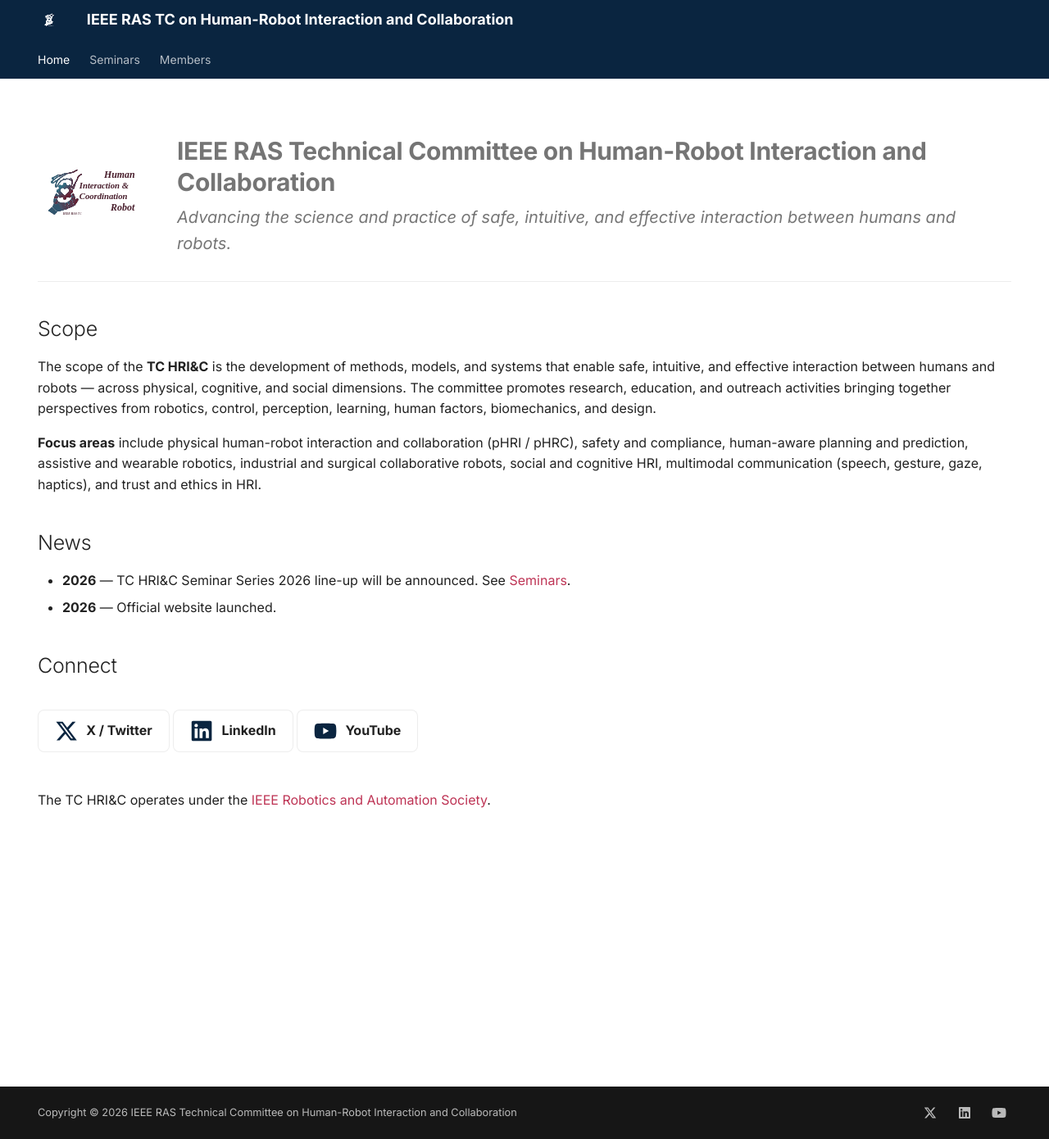
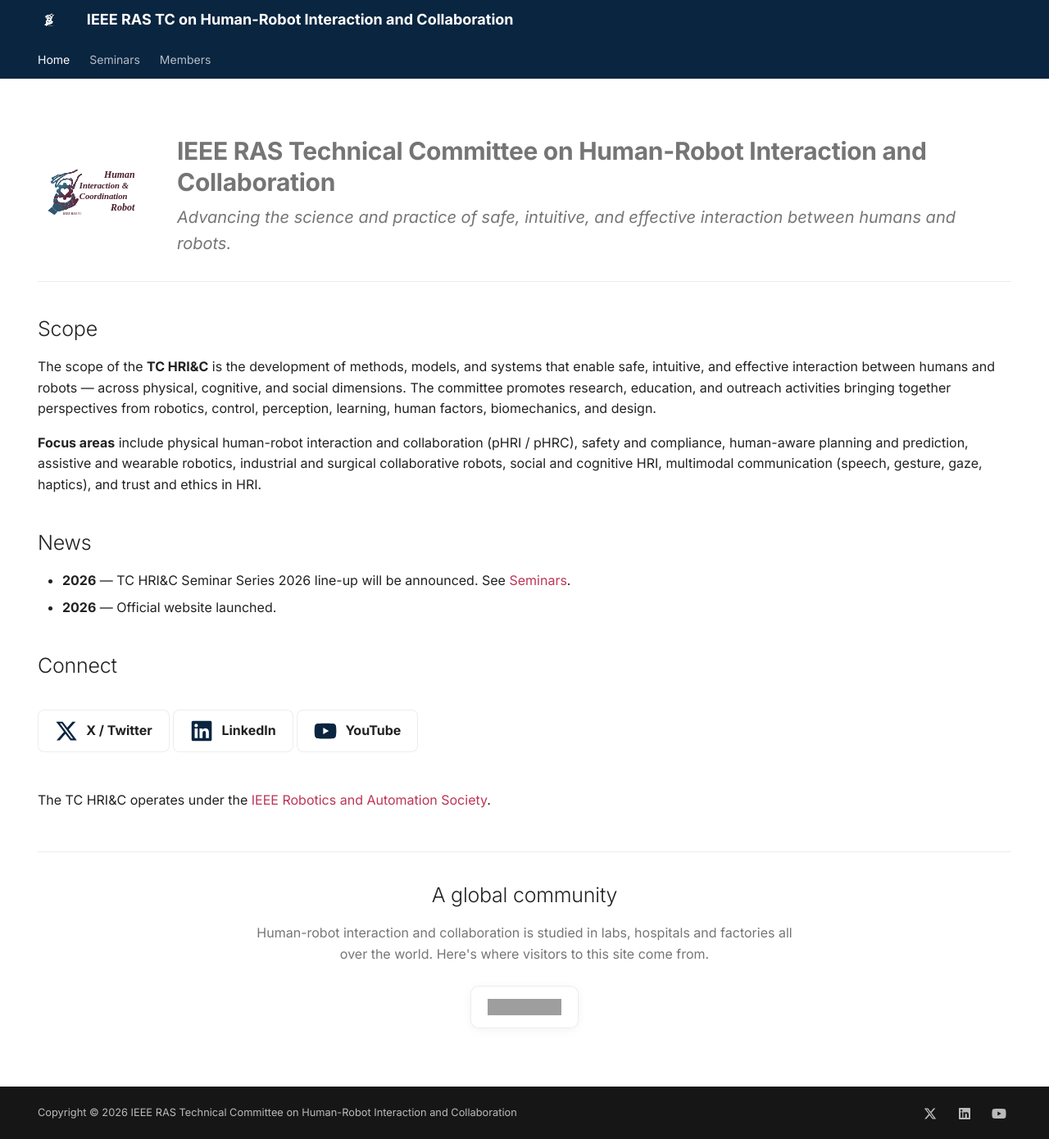
Before and after one commit to ieeeras-tc-hric/ieeeras-tc-hric.github.io, an MkDocs documentation site: the page built from docs/index.md, in a window 1280 px wide and 1390 px high. Shown: the whole window at 82% size. Built offline with MkDocs 1.6.1 and Material for MkDocs 9.7.7, drawn with Linux system fonts in a browser that asks for light colours; grey boxes are pictures that could not be loaded.

Commit message:
Add homepage visitor banner and social preview cards
- Homepage "A global community" section with a Flag Counter widget
  showing visitors by country (counter code CJME on server s05,
  configured via extra.flag_counter / extra.flag_counter_server in
  mkdocs.yml; leave the code empty to hide the banner)
- Open Graph / Twitter Card meta tags with a 1200x630 preview image so
  links shared on LinkedIn and X show the TC logo

Note on the counter: it was registered on flagcounter.com, and the
confirmation email Flag Counter sent with the code and stats link went
to the committer. Ask them for access to the counter settings or
statistics.

Co-Authored-By: Claude Opus 5.5 <noreply@anthropic.com>

```diff
--- a/docs/stylesheets/extra.css
+++ b/docs/stylesheets/extra.css
@@ -167,3 +167,44 @@
 .md-typeset .hric-people strong {
   font-size: 1.05rem;
 }
+
+/* Homepage "A global community" visitor banner (see overrides/main.html) */
+.md-typeset .hric-visitors {
+  margin-top: 2.5rem;
+  padding: 1.75rem 1rem 2rem;
+  text-align: center;
+  border-top: 1px solid var(--md-default-fg-color--lightest);
+}
+
+.md-typeset .hric-visitors h2 {
+  margin-top: 0;
+}
+
+.md-typeset .hric-visitors p {
+  max-width: 34rem;
+  margin: 0 auto 1.25rem;
+  color: var(--md-default-fg-color--light);
+}
+
+.md-typeset .hric-visitors-widget {
+  display: inline-block;
+  max-width: 100%;
+  padding: 0.75rem 1rem;
+  background: #fff;
+  border: 1px solid var(--md-default-fg-color--lightest);
+  border-radius: 0.5rem;
+  box-shadow: 0 2px 12px rgba(0, 0, 0, 0.05);
+  transition: border-color 120ms ease, transform 120ms ease;
+}
+
+.md-typeset .hric-visitors-widget:hover {
+  border-color: var(--md-accent-fg-color);
+  transform: translateY(-1px);
+  text-decoration: none !important;
+}
+
+.md-typeset .hric-visitors-widget img {
+  display: block;
+  max-width: 100%;
+  height: auto;
+}
--- a/mkdocs.yml
+++ b/mkdocs.yml
@@ -6,6 +6,7 @@ site_url: https://ieeeras-tc-hric.github.io/
 
 theme:
   name: material
+  custom_dir: overrides
   logo: assets/logo.svg
   favicon: assets/favicon.png
   font:
@@ -54,6 +55,13 @@ extra_css:
   - stylesheets/extra.css
 
 extra:
+  # Flag Counter code for the homepage "A global community" banner.
+  # Create one (free, no account) at https://flagcounter.com and paste the
+  # code and image server from the generated URL, e.g. for
+  # https://s05.flagcounter.com/count2/CJME/... use "CJME" and "s05".
+  # Leave flag_counter empty to hide the banner.
+  flag_counter: "CJME"
+  flag_counter_server: "s05"
   social:
     - icon: fontawesome/brands/x-twitter
       link: https://x.com/IeeeS40766
--- /dev/null
+++ b/overrides/main.html
@@ -0,0 +1,50 @@
+{% extends "base.html" %}
+
+{#
+  Site-wide <head> additions: Open Graph / Twitter Card tags so links shared
+  on LinkedIn, X, Slack, WhatsApp, etc. show a proper preview card.
+#}
+{% block extrahead %}
+  {{ super() }}
+  {% set og_title = config.site_name if page.is_homepage else (page.title ~ " · TC HRI&C") %}
+  {% set og_desc = page.meta.description if page.meta and page.meta.description else config.site_description %}
+  {% set og_image = config.site_url ~ "assets/og-image.png" %}
+  <meta property="og:type" content="website">
+  <meta property="og:site_name" content="{{ config.site_name | e }}">
+  <meta property="og:title" content="{{ og_title | e }}">
+  <meta property="og:description" content="{{ og_desc | trim | e }}">
+  <meta property="og:url" content="{{ page.canonical_url }}">
+  <meta property="og:image" content="{{ og_image | e }}">
+  <meta property="og:image:width" content="1200">
+  <meta property="og:image:height" content="630">
+  <meta property="og:image:alt" content="IEEE RAS TC on Human-Robot Interaction and Collaboration logo">
+  <meta name="twitter:card" content="summary_large_image">
+  <meta name="twitter:title" content="{{ og_title | e }}">
+  <meta name="twitter:description" content="{{ og_desc | trim | e }}">
+  <meta name="twitter:image" content="{{ og_image | e }}">
+{% endblock %}
+
+{#
+  Homepage-only "global community" banner with a Flag Counter widget.
+  It renders only when `extra.flag_counter` is set in mkdocs.yml.
+#}
+{% block content %}
+  {{ super() }}
+  {% set fc = config.extra.flag_counter %}
+  {% set fc_srv = config.extra.flag_counter_server or "s01" %}
+  {% if page.is_homepage and fc %}
+  <section class="hric-visitors">
+    <h2 id="global-community">A global community</h2>
+    <p>
+      Human-robot interaction and collaboration is studied in labs, hospitals
+      and factories all over the world. Here's where visitors to this site
+      come from.
+    </p>
+    <a class="hric-visitors-widget" href="https://info.flagcounter.com/{{ fc }}"
+       target="_blank" rel="noopener" title="Visitor statistics by country">
+      <img src="https://{{ fc_srv }}.flagcounter.com/count2/{{ fc }}/bg_FFFFFF/txt_0A2540/border_BE3455/columns_4/maxflags_12/viewers_0/labels_1/pageviews_1/flags_0/percent_0/"
+           alt="Visitors to the TC HRI&amp;C website by country">
+    </a>
+  </section>
+  {% endif %}
+{% endblock %}
```
Also changed, not shown: README.md (+3 -0 lines), docs/assets/og-image.png (added).
